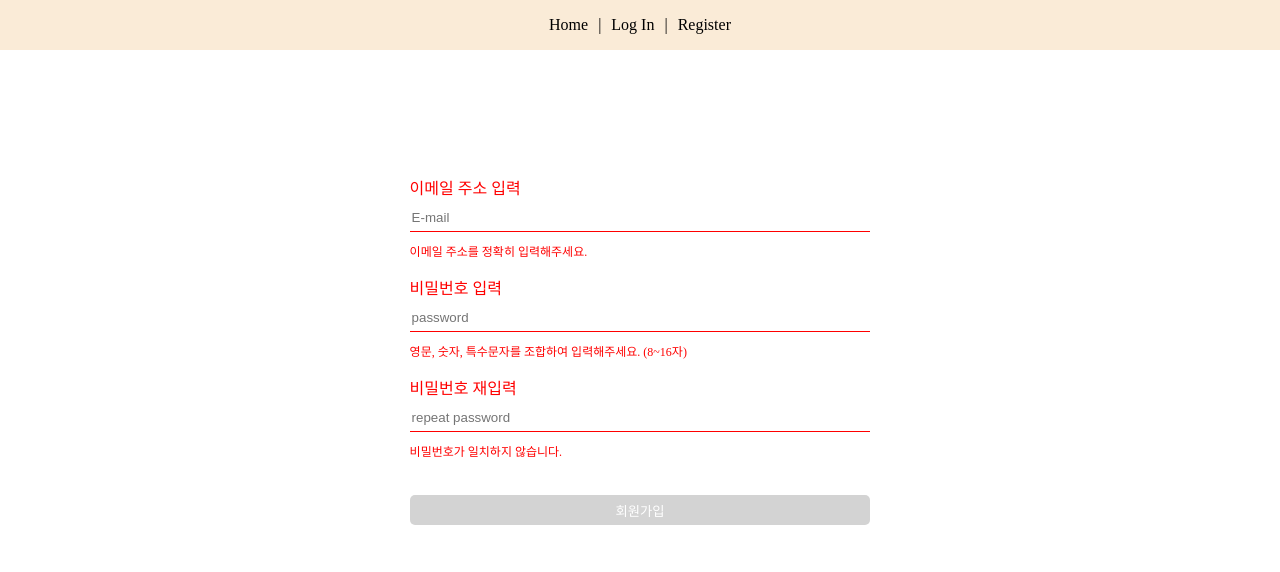
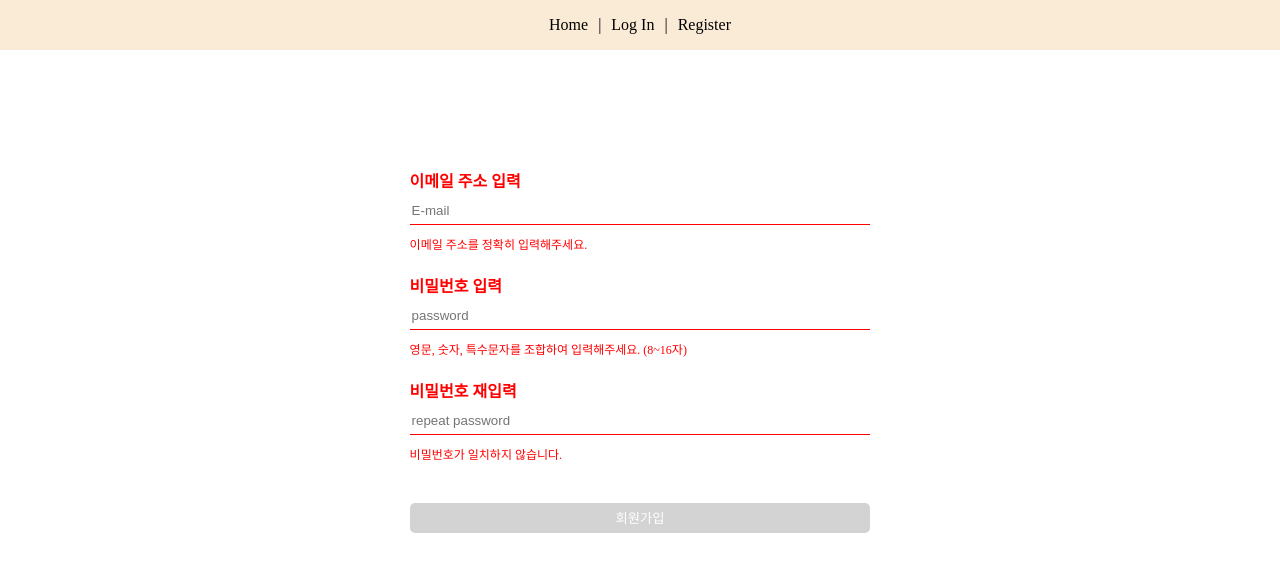
Before and after one commit to insu12021202/practice-CRUD, a Vue app in the folder practice-vue-crud/: page /register in a window 1280 px wide. Shown: the top 572 px of the page. Built offline with nearby package versions, Linux system fonts and the light colour scheme.

Commit message:
Style: modify css

```diff
--- a/practice-vue-crud/src/components/Register.vue
+++ b/practice-vue-crud/src/components/Register.vue
@@ -118,6 +118,7 @@ watch(repeatPassword, handleRepeatPassword);
 
 <style>
 .title_danger {
+  font-weight: 600;
   color: red;
   margin-bottom: 5px;
 }
@@ -128,7 +129,7 @@ watch(repeatPassword, handleRepeatPassword);
   border-bottom: 1px solid red;
 }
 .input_error_msg {
-  margin: 5px 0 15px 0;
+  margin: 5px 0 20px 0;
   color: red;
   font-size: 12px;
 }
```
